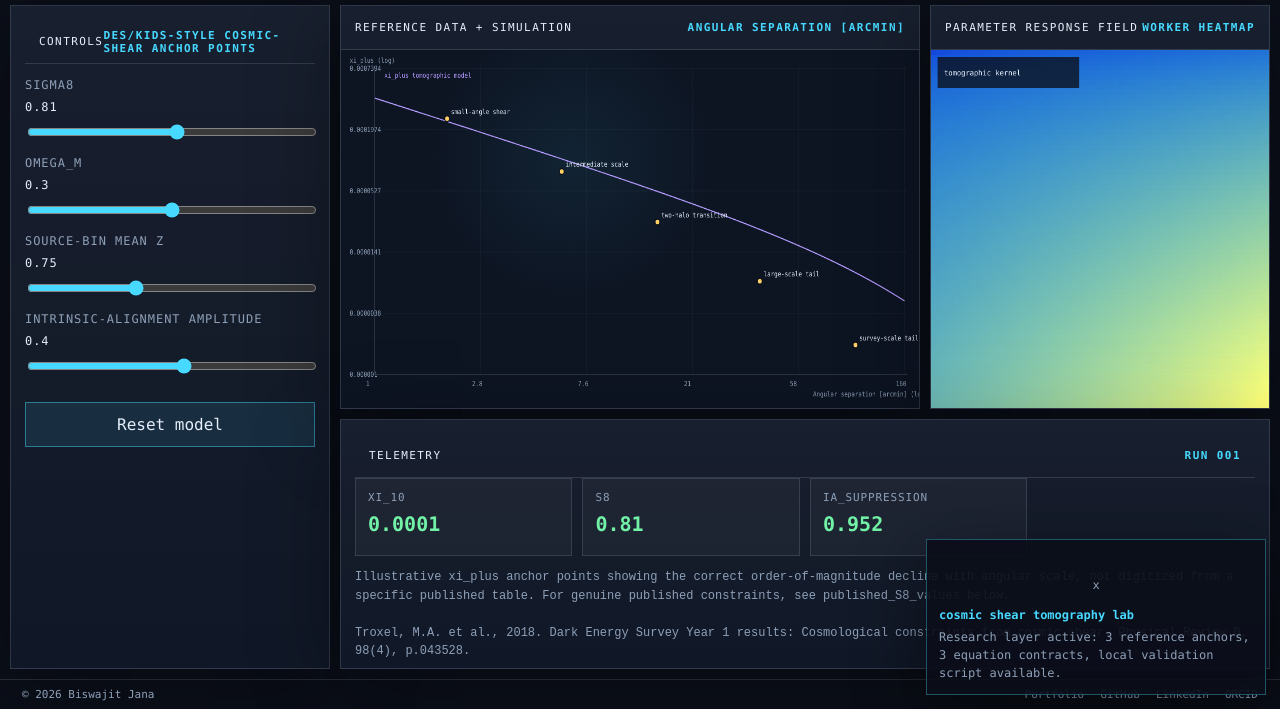
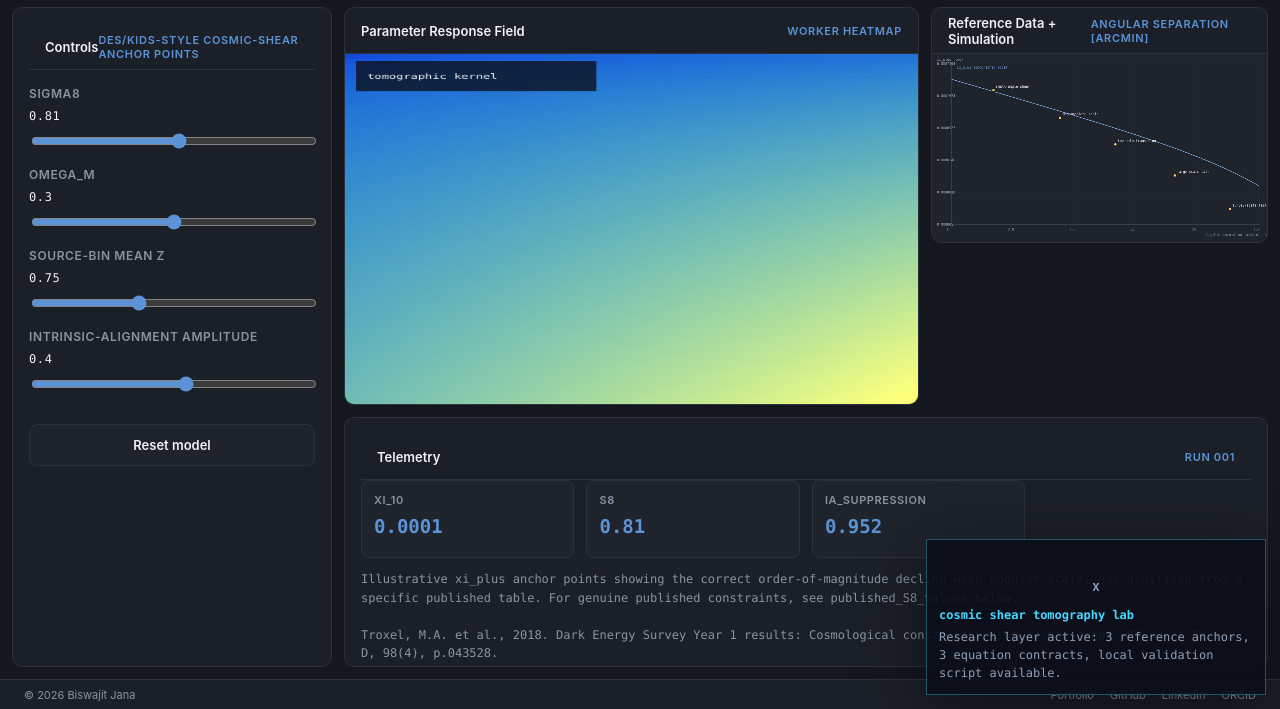
Before and after one commit to Biswajit1999/cosmic-shear-tomography-lab, a website: page index.html in a window 1280 px wide. Shown: the part 91-800 px from the top of the page. Drawn offline with Linux system fonts and the light colour scheme.

Commit message:
Redesign dashboard: clean modern scientific look with bespoke blue (weak-lensing sky theme) accent
Replaces the shared neon-terminal template (hard rectangles, harsh cyan/green
glow, monospace-everywhere) with a soft-dark, rounded-panel design: Inter
sans-serif for UI text (monospace kept only for numeric readouts), generous
padding, and a distinct accent colour per lab so repos read as individually
designed rather than fifty copies of one template. Real-data reference
markers stay a consistent amber-gold across all labs as a deliberate
provenance convention. No HTML structure, class names, or physics changed.

```diff
--- a/app.js
+++ b/app.js
@@ -8,9 +8,9 @@ function getWorker(){if(state.worker)return state.worker;state.worker=new Worker
 function runModel(){const worker=getWorker();state.run+=1;$('runId').textContent='run '+String(state.run).padStart(3,'0');worker.postMessage({lab:LAB.id,params:state.params,reference:state.reference})}
 const LOG=true;const toLog=v=>Math.log10(Math.max(v,1e-12));
 function bounds(series,points){const xs=[],ys=[];for(const s of series||[]){xs.push(...s.x);ys.push(...s.y)}for(const p of points||[]){xs.push(p.x);ys.push(p.y)}const raw={minX:Math.min(...xs),maxX:Math.max(...xs),minY:Math.min(...ys),maxY:Math.max(...ys)};return{minX:toLog(raw.minX),maxX:toLog(raw.maxX),minY:toLog(raw.minY),maxY:toLog(raw.maxY)}}
-function drawAxes(ctx,w,h,b){ctx.strokeStyle='rgba(148,163,184,.35)';ctx.lineWidth=1;ctx.beginPath();ctx.moveTo(70,28);ctx.lineTo(70,h-58);ctx.lineTo(w-24,h-58);ctx.stroke();ctx.fillStyle='#8ea0b8';ctx.font='12px Consolas, monospace';ctx.fillText(LAB.yLabel+' (log)',18,22);ctx.fillText(LAB.xLabel+' (log)',w-220,h-20);for(let i=0;i<=5;i++){const x=70+(w-100)*i/5,y=h-58-(h-90)*i/5;const xv=b.minX+(b.maxX-b.minX)*i/5,yv=b.minY+(b.maxY-b.minY)*i/5;ctx.fillText(fmt(10**xv,1),x-18,h-38);ctx.fillText(fmt(10**yv,7),18,y+4);ctx.strokeStyle='rgba(148,163,184,.10)';ctx.beginPath();ctx.moveTo(x,28);ctx.lineTo(x,h-58);ctx.moveTo(70,y);ctx.lineTo(w-24,y);ctx.stroke()}}
-function drawSeries(){const canvas=$('seriesCanvas'),ctx=canvas.getContext('2d'),w=canvas.width,h=canvas.height;ctx.clearRect(0,0,w,h);const series=state.result?.series||[],points=state.reference?.points||[],b=bounds(series,points);const padY=(b.maxY-b.minY||1)*.12;b.minY-=padY;b.maxY+=padY;drawAxes(ctx,w,h,b);const sx=x=>70+(toLog(x)-b.minX)/(b.maxX-b.minX||1)*(w-100),sy=y=>h-58-(toLog(y)-b.minY)/(b.maxY-b.minY||1)*(h-90);for(const s of series){ctx.strokeStyle=s.color||'#47d9ff';ctx.lineWidth=2;ctx.beginPath();s.x.forEach((x,i)=>{const px=sx(x),py=sy(s.y[i]);if(i)ctx.lineTo(px,py);else ctx.moveTo(px,py)});ctx.stroke();ctx.fillStyle=s.color||'#47d9ff';ctx.fillText(s.name,90,48+18*series.indexOf(s))}for(const p of points){const x=sx(p.x),y=sy(p.y);ctx.fillStyle='#ffd166';ctx.strokeStyle='#0b0f19';ctx.lineWidth=2;ctx.beginPath();ctx.arc(x,y,5,0,Math.PI*2);ctx.fill();ctx.stroke();ctx.fillStyle='#e5eefb';ctx.fillText(p.label||'reference',x+8,y-8)}}
-function drawHeatmap(){const canvas=$('heatCanvas'),ctx=canvas.getContext('2d'),w=canvas.width,h=canvas.height;const m=state.result?.heatmap;if(!m)return;const img=ctx.createImageData(w,h);for(let y=0;y<h;y++){for(let x=0;x<w;x++){const ix=Math.floor(x/w*m.n),iy=Math.floor(y/h*m.n),v=m.values[iy*m.n+ix];const o=(y*w+x)*4;img.data[o]=Math.min(255,20+240*v);img.data[o+1]=Math.min(255,70+190*Math.sqrt(v));img.data[o+2]=Math.min(255,120+100*(1-v));img.data[o+3]=255}}ctx.putImageData(img,0,0);ctx.fillStyle='rgba(11,15,25,.78)';ctx.fillRect(12,12,260,54);ctx.fillStyle='#e5eefb';ctx.font='13px Consolas, monospace';ctx.fillText(m.label,24,44)}
+function drawAxes(ctx,w,h,b){ctx.strokeStyle='rgba(148,163,184,.35)';ctx.lineWidth=1;ctx.beginPath();ctx.moveTo(70,28);ctx.lineTo(70,h-58);ctx.lineTo(w-24,h-58);ctx.stroke();ctx.fillStyle='#8b93a3';ctx.font='12px Consolas, monospace';ctx.fillText(LAB.yLabel+' (log)',18,22);ctx.fillText(LAB.xLabel+' (log)',w-220,h-20);for(let i=0;i<=5;i++){const x=70+(w-100)*i/5,y=h-58-(h-90)*i/5;const xv=b.minX+(b.maxX-b.minX)*i/5,yv=b.minY+(b.maxY-b.minY)*i/5;ctx.fillText(fmt(10**xv,1),x-18,h-38);ctx.fillText(fmt(10**yv,7),18,y+4);ctx.strokeStyle='rgba(148,163,184,.10)';ctx.beginPath();ctx.moveTo(x,28);ctx.lineTo(x,h-58);ctx.moveTo(70,y);ctx.lineTo(w-24,y);ctx.stroke()}}
+function drawSeries(){const canvas=$('seriesCanvas'),ctx=canvas.getContext('2d'),w=canvas.width,h=canvas.height;ctx.clearRect(0,0,w,h);const series=state.result?.series||[],points=state.reference?.points||[],b=bounds(series,points);const padY=(b.maxY-b.minY||1)*.12;b.minY-=padY;b.maxY+=padY;drawAxes(ctx,w,h,b);const sx=x=>70+(toLog(x)-b.minX)/(b.maxX-b.minX||1)*(w-100),sy=y=>h-58-(toLog(y)-b.minY)/(b.maxY-b.minY||1)*(h-90);for(const s of series){ctx.strokeStyle=s.color||'#5b93d6';ctx.lineWidth=2;ctx.beginPath();s.x.forEach((x,i)=>{const px=sx(x),py=sy(s.y[i]);if(i)ctx.lineTo(px,py);else ctx.moveTo(px,py)});ctx.stroke();ctx.fillStyle=s.color||'#5b93d6';ctx.fillText(s.name,90,48+18*series.indexOf(s))}for(const p of points){const x=sx(p.x),y=sy(p.y);ctx.fillStyle='#ffd166';ctx.strokeStyle='#14171d';ctx.lineWidth=2;ctx.beginPath();ctx.arc(x,y,5,0,Math.PI*2);ctx.fill();ctx.stroke();ctx.fillStyle='#eef1f6';ctx.fillText(p.label||'reference',x+8,y-8)}}
+function drawHeatmap(){const canvas=$('heatCanvas'),ctx=canvas.getContext('2d'),w=canvas.width,h=canvas.height;const m=state.result?.heatmap;if(!m)return;const img=ctx.createImageData(w,h);for(let y=0;y<h;y++){for(let x=0;x<w;x++){const ix=Math.floor(x/w*m.n),iy=Math.floor(y/h*m.n),v=m.values[iy*m.n+ix];const o=(y*w+x)*4;img.data[o]=Math.min(255,20+240*v);img.data[o+1]=Math.min(255,70+190*Math.sqrt(v));img.data[o+2]=Math.min(255,120+100*(1-v));img.data[o+3]=255}}ctx.putImageData(img,0,0);ctx.fillStyle='rgba(11,15,25,.78)';ctx.fillRect(12,12,260,54);ctx.fillStyle='#eef1f6';ctx.font='13px Consolas, monospace';ctx.fillText(m.label,24,44)}
 function draw(){drawSeries();drawHeatmap()}
 function renderMetrics(){const root=$('metrics');root.innerHTML='';for(const [k,v] of Object.entries(state.result?.metrics||{})){const d=document.createElement('div');d.className='metric';d.innerHTML=`<span>${k}</span><strong>${fmt(v,4)}</strong>`;root.appendChild(d)}}
 function tick(now){state.frames++;if(now-state.lastFrame>1000){$('frameRate').textContent=Math.round(state.frames*1000/(now-state.lastFrame))+' fps';state.frames=0;state.lastFrame=now}requestAnimationFrame(tick)}
--- a/styles.css
+++ b/styles.css
@@ -1,46 +1,49 @@
 :root {
   color-scheme: dark;
-  --bg: #0b0f19;
-  --panel: #101726;
-  --panel-2: #0d1422;
-  --line: rgba(148, 163, 184, 0.22);
-  --text: #e5eefb;
-  --muted: #8ea0b8;
-  --cyan: #47d9ff;
-  --green: #72f2a7;
-  --amber: #ffd166;
-  --red: #ff6b7a;
+  --bg: #14171d;
+  --panel: #1b1f27;
+  --panel-2: #1e232c;
+  --line: #2c313d;
+  --text: #eef1f6;
+  --muted: #8b93a3;
+  --accent: #5b93d6;
+  --accent-soft: rgba(91,147,214,0.14);
+  --marker: #f2b866;
+  --red: #e8778a;
+  --sans: "Inter", "Segoe UI", system-ui, -apple-system, Arial, sans-serif;
+  --mono: "IBM Plex Mono", "Roboto Mono", "Fira Code", Consolas, monospace;
 }
 
 * { box-sizing: border-box; }
-html, body { margin: 0; min-height: 100%; background: var(--bg); color: var(--text); font-family: "Roboto Mono", "Fira Code", Consolas, monospace; }
+html, body { margin: 0; min-height: 100%; background: var(--bg); color: var(--text); font-family: var(--sans); }
 body { overflow: hidden; }
 .shell { width: 100vw; height: calc(100vh - 30px); display: grid; grid-template-rows: 86px 1fr; }
-.topbar { display: flex; align-items: center; justify-content: space-between; padding: 18px 22px; border-bottom: 1px solid var(--line); background: linear-gradient(90deg, rgba(71,217,255,.08), transparent 45%), #0b0f19; }
-.eyebrow { margin: 0 0 6px; color: var(--cyan); text-transform: uppercase; letter-spacing: .2em; font-size: 11px; }
-h1 { margin: 0; font-size: clamp(22px, 3vw, 42px); letter-spacing: -0.04em; }
+.topbar { display: flex; align-items: center; justify-content: space-between; padding: 18px 24px; border-bottom: 1px solid var(--line); background: var(--panel); }
+.eyebrow { margin: 0 0 6px; color: var(--accent); text-transform: uppercase; letter-spacing: .1em; font-size: 11px; font-weight: 600; }
+h1 { margin: 0; font-size: clamp(20px, 2.6vw, 34px); font-weight: 600; letter-spacing: -0.01em; }
 .status-card { min-width: 210px; display: grid; gap: 4px; justify-items: end; color: var(--muted); }
-.status-card strong { color: var(--green); font-size: 22px; }
-.grid { min-height: 0; display: grid; grid-template-columns: 320px 1.45fr .85fr; grid-template-rows: 1fr 250px; gap: 10px; padding: 10px; }
-.panel { min-width: 0; min-height: 0; border: 1px solid var(--line); background: linear-gradient(180deg, rgba(255,255,255,.035), transparent), var(--panel); box-shadow: 0 18px 80px rgba(0,0,0,.35); }
-.controls { grid-row: 1 / span 2; padding: 14px; overflow: auto; }
+.status-card strong { color: var(--accent); font-size: 20px; font-weight: 600; }
+.grid { min-height: 0; display: grid; grid-template-columns: 320px 1.45fr .85fr; grid-template-rows: 1fr 150px 250px; gap: 12px; padding: 12px; }
+.panel { min-width: 0; min-height: 0; border: 1px solid var(--line); border-radius: 10px; background: var(--panel); overflow: hidden; }
+.controls { grid-row: 1 / span 3; padding: 16px; overflow: auto; }
 .plot-panel { padding: 0; }
-.heat-panel { padding: 0; }
-.telemetry { grid-column: 2 / span 2; padding: 14px; display: grid; grid-template-rows: auto 1fr; }
-.panel-title { height: 44px; display: flex; align-items: center; justify-content: space-between; padding: 0 14px; border-bottom: 1px solid var(--line); color: var(--muted); text-transform: uppercase; letter-spacing: .13em; font-size: 11px; }
-.panel-title span { color: var(--text); }
-.panel-title b { color: var(--cyan); font-weight: 600; }
-canvas { width: 100%; height: calc(100% - 44px); display: block; background: radial-gradient(circle at 40% 30%, rgba(71,217,255,.08), transparent 35%), var(--panel-2); }
-label { display: grid; gap: 8px; margin: 14px 0; color: var(--muted); font-size: 12px; text-transform: uppercase; letter-spacing: .08em; }
-label output { color: var(--text); float: right; }
-input[type="range"] { width: 100%; accent-color: var(--cyan); }
-button { width: 100%; margin-top: 12px; border: 1px solid rgba(71,217,255,.45); background: rgba(71,217,255,.10); color: var(--text); padding: 12px 14px; font: inherit; cursor: pointer; }
-button:hover { background: rgba(71,217,255,.18); }
-.metrics { display: grid; grid-template-columns: repeat(4, minmax(0, 1fr)); gap: 10px; }
-.metric { border: 1px solid var(--line); background: rgba(255,255,255,.035); padding: 12px; min-height: 78px; }
-.metric span { display: block; color: var(--muted); font-size: 11px; text-transform: uppercase; letter-spacing: .08em; }
-.metric strong { display: block; margin-top: 8px; color: var(--green); font-size: 20px; white-space: nowrap; overflow: hidden; text-overflow: ellipsis; }
-pre { margin: 12px 0 0; white-space: pre-wrap; color: var(--muted); line-height: 1.55; font-size: 12px; }
+.resid-panel { padding: 0; }
+.heat-panel { padding: 0; grid-row: 1 / span 2; }
+.telemetry { grid-column: 2 / span 2; padding: 16px; display: grid; grid-template-rows: auto 1fr; }
+.panel-title { height: 46px; display: flex; align-items: center; justify-content: space-between; padding: 0 16px; border-bottom: 1px solid var(--line); color: var(--muted); text-transform: uppercase; letter-spacing: .06em; font-size: 11px; font-weight: 600; }
+.panel-title span { color: var(--text); text-transform: none; letter-spacing: 0; font-weight: 600; font-size: 13px; }
+.panel-title b { color: var(--accent); font-weight: 600; }
+canvas { width: 100%; height: calc(100% - 46px); display: block; background: var(--panel-2); }
+label { display: grid; gap: 8px; margin: 16px 0; color: var(--muted); font-size: 12px; text-transform: uppercase; letter-spacing: .05em; font-weight: 600; }
+label output { color: var(--text); float: right; font-family: var(--mono); text-transform: none; font-weight: 400; }
+input[type="range"] { width: 100%; accent-color: var(--accent); }
+button { width: 100%; margin-top: 14px; border: 1px solid var(--line); border-radius: 8px; background: var(--panel-2); color: var(--text); padding: 12px 14px; font: 600 13px var(--sans); cursor: pointer; transition: border-color .12s ease, color .12s ease; }
+button:hover { border-color: var(--accent); color: var(--accent); }
+.metrics { display: grid; grid-template-columns: repeat(4, minmax(0, 1fr)); gap: 12px; }
+.metric { border: 1px solid var(--line); border-radius: 8px; background: var(--panel-2); padding: 12px; min-height: 78px; }
+.metric span { display: block; color: var(--muted); font-size: 11px; text-transform: uppercase; letter-spacing: .05em; font-weight: 600; }
+.metric strong { display: block; margin-top: 8px; color: var(--accent); font-size: 19px; font-family: var(--mono); white-space: nowrap; overflow: hidden; text-overflow: ellipsis; }
+pre { margin: 12px 0 0; white-space: pre-wrap; color: var(--muted); line-height: 1.55; font-size: 12px; font-family: var(--mono); }
 @media (max-width: 1100px) {
   body { overflow: auto; }
   .shell { height: auto; min-height: 100vh; }
@@ -49,7 +52,7 @@ pre { margin: 12px 0 0; white-space: pre-wrap; color: var(--muted); line-height:
   .metrics { grid-template-columns: repeat(2, minmax(0, 1fr)); }
 }
 
-.site-footer { height: 30px; display: flex; align-items: center; justify-content: space-between; padding: 0 22px; border-top: 1px solid var(--line); background: #0b0f19; font-size: 11px; color: var(--muted); }
+.site-footer { height: 30px; display: flex; align-items: center; justify-content: space-between; padding: 0 24px; border-top: 1px solid var(--line); background: var(--panel); font-size: 11px; color: var(--muted); }
 .site-footer nav { display: flex; gap: 16px; }
 .site-footer a { color: var(--muted); text-decoration: none; }
-.site-footer a:hover { color: var(--cyan); }
+.site-footer a:hover { color: var(--accent); }
```
Also changed, not shown: physicsWorker.js.
